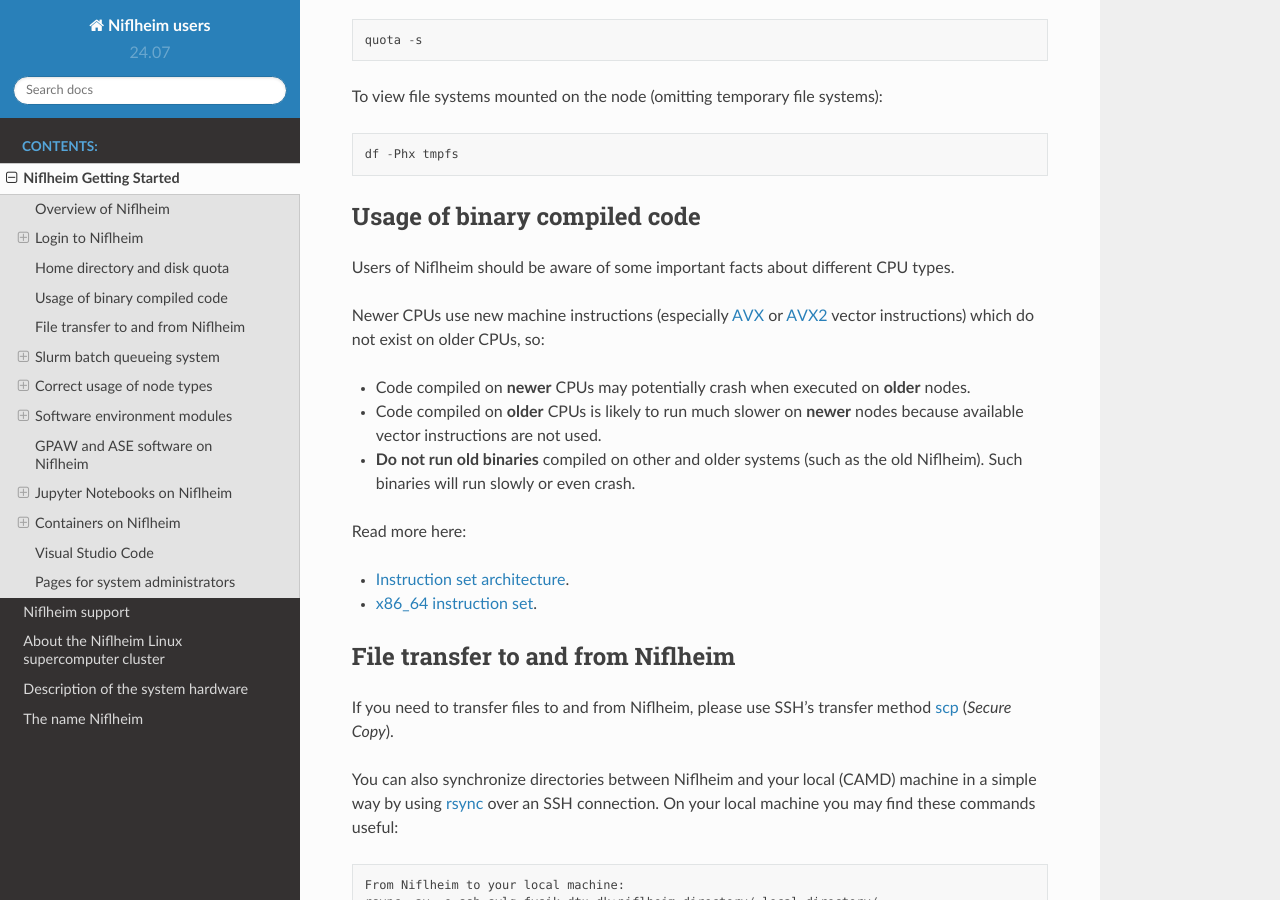
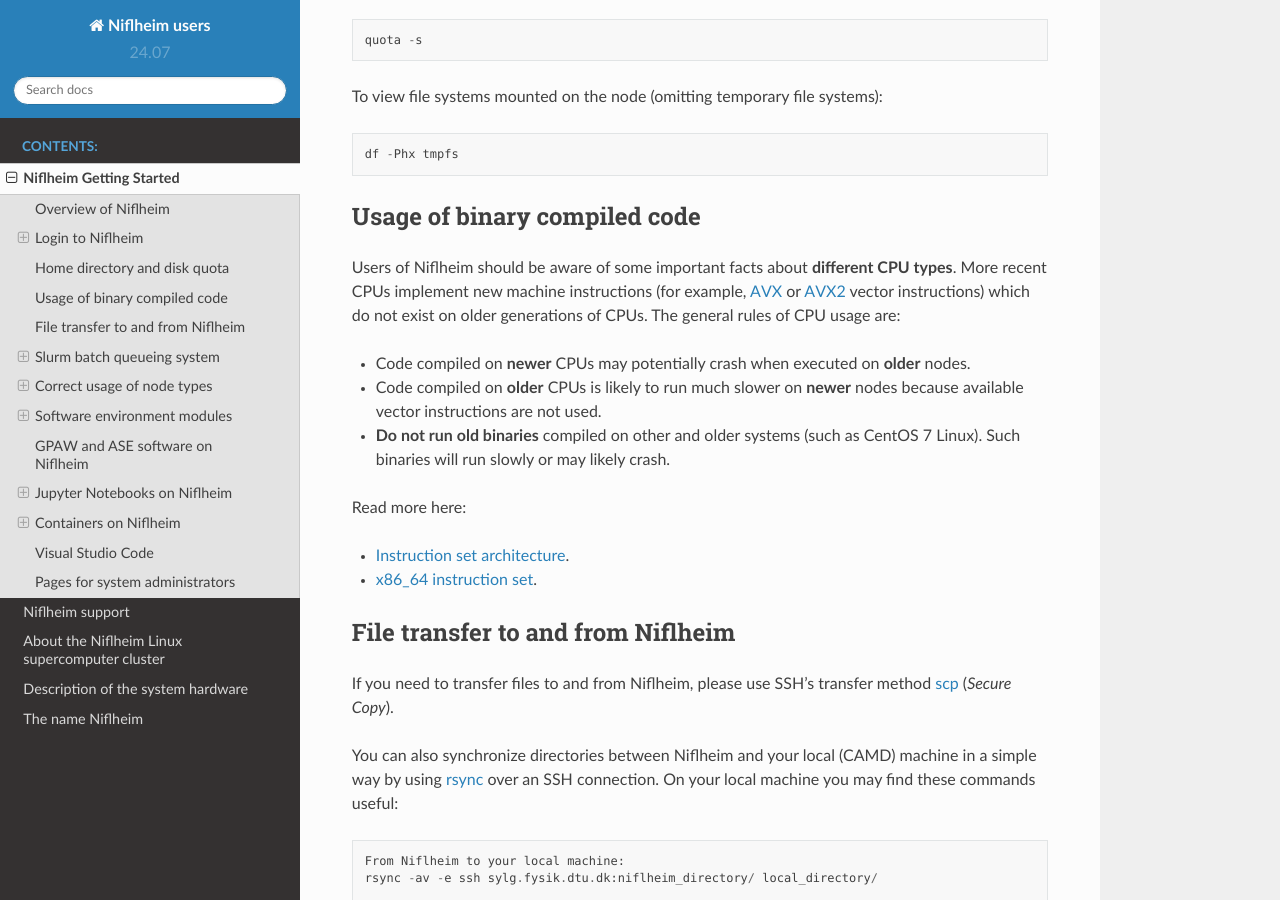
Before and after one commit to OleHolmNielsen/Niflheim_users, a Sphinx documentation site: the page built from docs/Niflheim_Getting_Started.rst, in a window 1280 px wide and 900 px high, scrolled down 3023 px. Built offline with Sphinx 7.4.7 and the Read the Docs theme 2.0.0, drawn with Linux system fonts in a browser that asks for light colours.

Commit message:
About CPU architectures

```diff
--- a/docs/Niflheim_Getting_Started.rst
+++ b/docs/Niflheim_Getting_Started.rst
@@ -164,13 +164,14 @@
 Usage of binary compiled code
 =============================
 
-Users of Niflheim should be aware of some important facts about different CPU types.
-
-Newer CPUs use new machine instructions (especially AVX_ or AVX2_ vector instructions) which do not exist on older CPUs, so:
+Users of Niflheim should be aware of some important facts about **different CPU types**.
+More recent CPUs implement new machine instructions (for example, AVX_ or AVX2_ vector instructions) which do not exist on older generations of CPUs.
+The general rules of CPU usage are:
 
 * Code compiled on **newer** CPUs may potentially crash when executed on **older** nodes.
 * Code compiled on **older** CPUs is likely to run much slower on **newer** nodes because available vector instructions are not used.
-* **Do not run old binaries** compiled on other and older systems (such as the old Niflheim). Such binaries will run slowly or even crash.
+* **Do not run old binaries** compiled on other and older systems (such as CentOS 7 Linux).
+  Such binaries will run slowly or may likely crash.
 
 Read more here:
 
```
